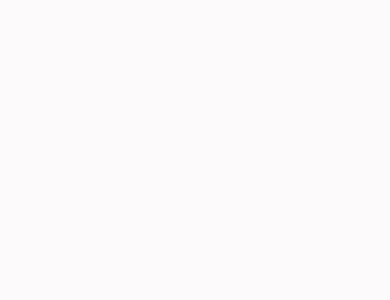
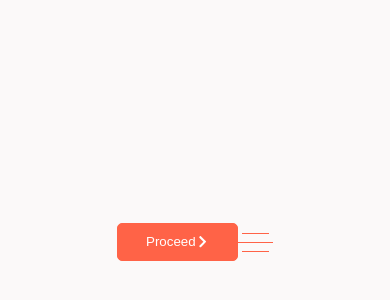
Before and after one commit to Emmanuelsteph7/my-library, a React (Create React App) app: page / in a window 390 px wide. Shown: the part 180-480 px from the top of the page. Built offline with nearby package versions, Linux system fonts and the light colour scheme.

Commit message:
worked on button and hamburger

```diff
--- a/src/App.js
+++ b/src/App.js
@@ -1,44 +1,8 @@
-import { useState } from "react";
-import img1 from "./assets/img1.jpg";
-import { Form, LinkTag, NavLinkTag, ImageSlider } from "./components";
-import { array1, array2, array3 } from "./data";
-import Home from "./pages/home/Home";
+import { FaChevronRight } from "react-icons/fa";
+import { Button, Hamburger } from "./components";
 
 const App = () => {
-  const [form1, setForm] = useState({
-    fullName: "",
-    email: "",
-    password: "",
-    gender: "",
-    message: "",
-  });
-
-  const [form2, setForm2] = useState({
-    email: "",
-    password: "",
-    agree: true,
-  });
-
-  const [form3, setForm3] = useState({
-    username: "",
-    password: "",
-  });
-
-  const array = [
-    {
-      src: img1,
-    },
-    {
-      src: "/logo512.png",
-    },
-    {
-      src: "/img1.jpg",
-    },
-    {
-      src: "/logo512.png",
-    },
-  ];
-
+  const alertz = () => alert("ok");
   return (
     <div
       className="App"
@@ -46,13 +10,11 @@
         display: "flex",
         justifyContent: "center",
         alignItems: "center",
+        height: "100vh",
       }}
     >
-      {/* <Form data={array1} state={form1} stateFunc={setForm} />
-      <LinkTag label="Home" to="/home" />
-      <NavLinkTag label="Home" to="/home" />
-      <input type="date" name="" id="" /> */}
-      {/* <ImageSlider data={array} /> */}
+      <Button onClick={alertz} label="Proceed" icon={<FaChevronRight />} />
+      <Hamburger />
     </div>
   );
 };
--- a/src/components/button/Button.js
+++ b/src/components/button/Button.js
@@ -1,6 +1,13 @@
 import "./button.scss";
 
-const Button = ({ label, onClick, type, styleClass }) => {
+const Button = ({
+  label,
+  icon,
+  disabled,
+  onClick,
+  type = "button",
+  outline,
+}) => {
   const handleClick = () => {
     if (onClick) {
       return onClick();
@@ -8,13 +15,20 @@
 
     return null;
   };
+
+  let extraClass = icon && !label ? "icon" : icon && label ? "iconLabel" : "";
+
   return (
     <button
-      type={type ? type : "button"}
-      className={`button btn ${styleClass ? styleClass : ""}`}
+      type={type}
+      className={`button ${disabled ? "disabled" : ""} ${extraClass} ${
+        outline ? "button--outline" : ""
+      }`}
       onClick={handleClick}
+      disabled={disabled}
     >
-      {label}
+      {label && label}
+      {icon && icon}
     </button>
   );
 };
--- a/src/components/button/button.scss
+++ b/src/components/button/button.scss
@@ -1,5 +1,56 @@
 .button {
+  border: 1px solid tomato;
+  outline: none;
+  padding: 0.6rem 2rem;
+  border-radius: 5px;
+  color: white;
+  cursor: pointer;
+  background-color: tomato;
+  transition: 0.3s ease-in-out;
+
   &[type="submit"] {
     width: 100%;
   }
+
+  &:hover {
+    background-color: darken(tomato, 20%);
+    color: white;
+    border: 1px solid darken(tomato, 20%);
+  }
+
+  &.disabled {
+    opacity: 0.7;
+    cursor: not-allowed;
+  }
+
+  &.icon {
+    display: flex;
+  }
+
+  &.iconLabel {
+    display: flex;
+    align-items: center;
+
+    svg {
+      transition: 0.3s;
+    }
+
+    &:hover {
+      svg {
+        transform: translateX(5px);
+      }
+    }
+  }
+
+  &.button--outline {
+    @extend .button;
+
+    color: tomato;
+    background-color: transparent;
+
+    &:hover {
+      color: white;
+      background-color: tomato;
+    }
+  }
 }
--- /dev/null
+++ b/src/components/hamburger/Hamburger.js
@@ -0,0 +1,22 @@
+import "./hamburger.scss";
+
+const Hamburger = ({ toggleFunc, toggle }) => {
+  const handleClick = () => {
+    if (toggleFunc) {
+      return toggleFunc();
+    }
+
+    return null;
+  };
+  return (
+    <div className={`hamburger ${toggle && "show"}`} onClick={handleClick}>
+      <div className="hamburger__container">
+        <div className="hamburger__toggleIcon"></div>
+        <div className="hamburger__toggleIcon"></div>
+        <div className="hamburger__toggleIcon"></div>
+      </div>
+    </div>
+  );
+};
+
+export default Hamburger;
--- /dev/null
+++ b/src/components/hamburger/hamburger.scss
@@ -0,0 +1,59 @@
+// @use "styles" as *;
+
+.hamburger {
+  cursor: pointer;
+  // @include minWidth(992px) {
+  //   display: none;
+  // }
+
+  &.show {
+    .hamburger__toggleIcon {
+      &:nth-child(1) {
+        transform: rotate(405deg) translate(9px, 7px);
+
+        // @include maxWidth(575px) {
+        //   transform: rotate(405deg) translate(7px, 7px);
+        // }
+      }
+
+      &:nth-child(2) {
+        opacity: 0;
+      }
+
+      &:nth-child(3) {
+        transform: rotate(-405deg) translate(6px, -4px);
+
+        // @include maxWidth(575px) {
+        //   transform: rotate(-405deg) translate(5px, -5px);
+        // }
+      }
+    }
+  }
+
+  .hamburger__container {
+    width: 35px;
+    height: 35px;
+    display: flex;
+    justify-content: center;
+    align-items: center;
+    flex-direction: column;
+    cursor: pointer;
+
+    // @include maxWidth(575px) {
+    //   width: 25px;
+    //   height: 25px;
+    // }
+  }
+
+  .hamburger__toggleIcon {
+    width: 75%;
+    margin: 4px 0;
+    height: 1px;
+    background-color: tomato;
+    transition: 0.3s ease-in-out;
+
+    &:nth-child(2) {
+      width: 100%;
+    }
+  }
+}
--- a/src/components/index.js
+++ b/src/components/index.js
@@ -6,6 +6,7 @@
 import LinkTag from "./linkTag/LinkTag";
 import NavLinkTag from "./navLinkTag/NavLinkTag";
 import ImageSlider from "./imageSlider/ImageSlider";
+import Hamburger from "./hamburger/Hamburger";
 
 export {
   InputField,
@@ -16,4 +17,5 @@
   LinkTag,
   NavLinkTag,
   ImageSlider,
+  Hamburger,
 };
--- /dev/null
+++ b/src/utils/hooks/index.js
@@ -0,0 +1,5 @@
+import useForm from "./useForm";
+import useLocalStorage from "./useLocalStorage";
+import useToggle from "./useToggle";
+
+export { useForm, useToggle, useLocalStorage };
```
Also changed, not shown: src/components/socialIcons/SocialIcons.js (added, +16 -0 lines), src/components/socialIcons/socialIcons.scss (added, +19 -0 lines), src/utils/hooks/useForm.js (added, +22 -0 lines), src/utils/hooks/useLocalStorage.js (added, +16 -0 lines), src/utils/hooks/useToggle.js (added, +12 -0 lines).
